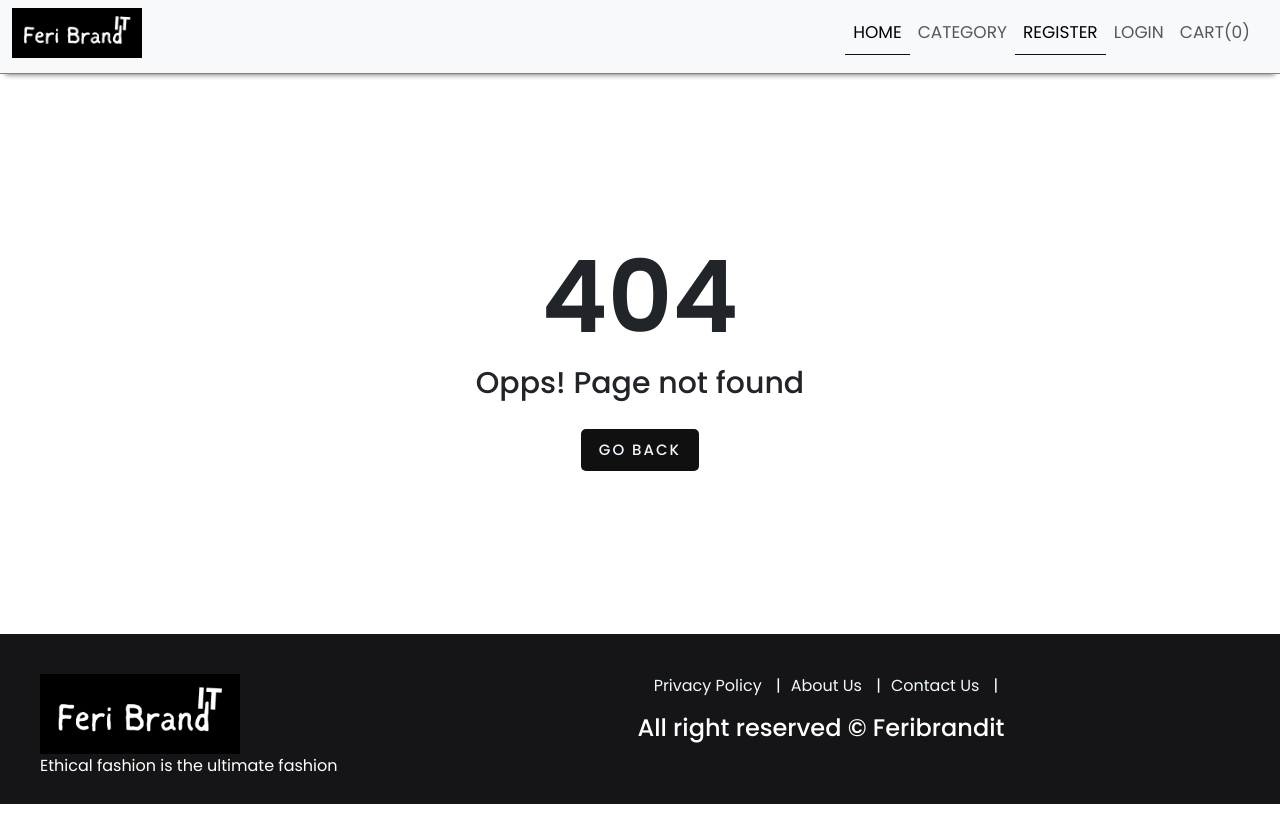
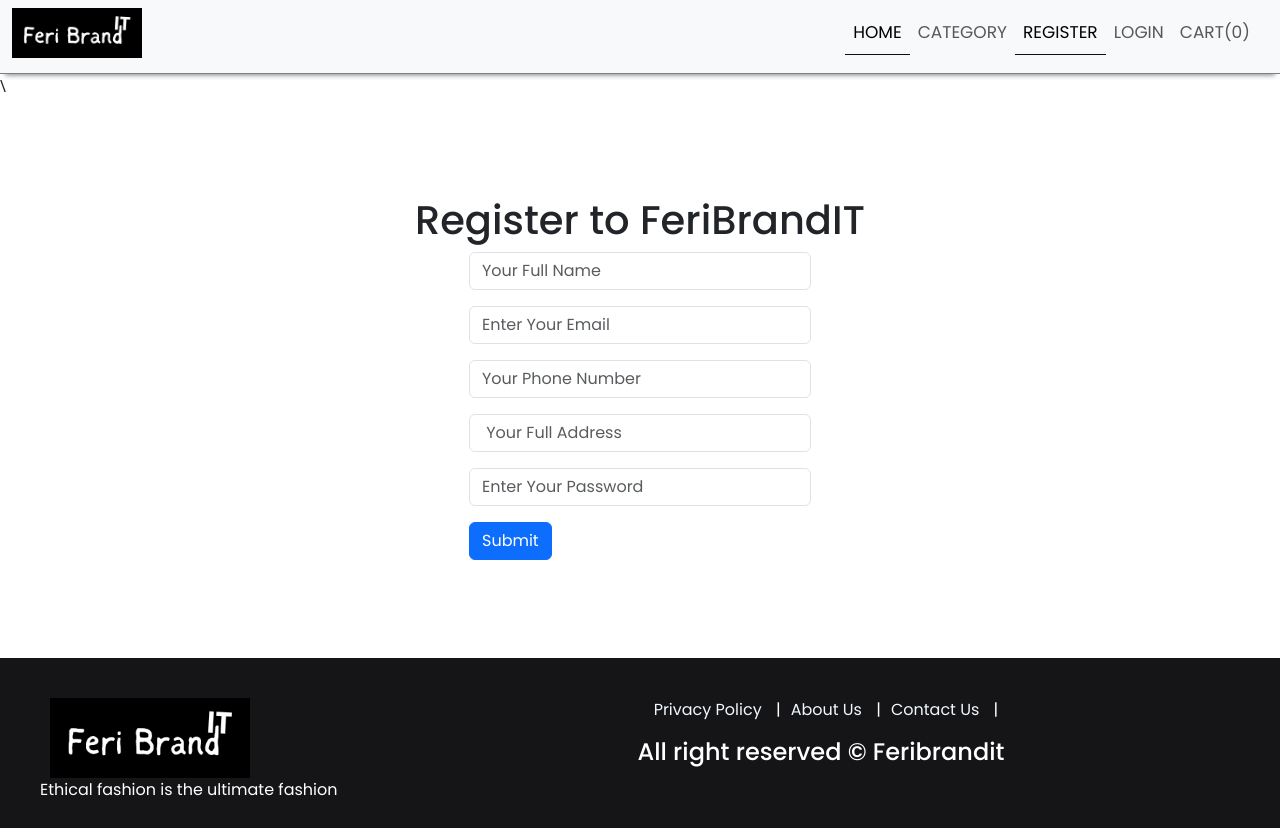
Before and after one commit to Aryal-rajiv/Feribrandit-API, a React (Create React App) app in the folder client/: page /register in a window 1280 px wide. Before the commit this address had no page. Before the commit the page ends 804 px from the top, so only its background shows below. Built offline with nearby package versions, Linux system fonts and the light colour scheme.

Commit message:
Register logic and SEO

```diff
--- a/client/package.json
+++ b/client/package.json
@@ -7,11 +7,14 @@
     "@testing-library/jest-dom": "^6.9.1",
     "@testing-library/react": "^16.3.1",
     "@testing-library/user-event": "^13.5.0",
+    "axios": "^1.13.2",
     "react": "^19.2.3",
     "react-dom": "^19.2.3",
+    "react-helmet": "^6.1.0",
     "react-icons": "^5.5.0",
     "react-router-dom": "^7.11.0",
     "react-scripts": "5.0.1",
+    "react-toastify": "^11.0.5",
     "web-vitals": "^2.1.4"
   },
   "scripts": {
--- a/client/public/index.html
+++ b/client/public/index.html
@@ -9,7 +9,7 @@
       name="description"
       content="Web site created using create-react-app"
     />
-    <link rel="apple-touch-icon" href="%PUBLIC_URL%/logo192.png" />
+    <link rel="apple-touch-icon" href="%PUBLIC_URL%/assets/images/Ferisvg.svg" />
     <!--
       manifest.json provides metadata used when your web app is installed on a
       user's mobile device or desktop. See https://developers.google.com/web/fundamentals/web-app-manifest/
--- a/client/src/App.js
+++ b/client/src/App.js
@@ -4,11 +4,16 @@ import About from "./pages/About";
 import Contact from "./pages/Contact";
 import Policy  from "./pages/Policy";
 import PageNotFound from "./pages/PageNotFound";
+import Register from "./pages/Auth/Register";
+import { ToastContainer } from 'react-toastify';
+import 'react-toastify/dist/ReactToastify.css';
+
 function App() {
   return (
       <>
         <Routes>
             <Route path="/" element={<Home />} />
+            <Route path="/register" element = {<Register />} />
             <Route path="/about" element = {<About />} />
             <Route path="/contact" element = {<Contact />} />
             <Route path="/policy" element = {<Policy />} />
--- a/client/src/components/layouts/Footer.js
+++ b/client/src/components/layouts/Footer.js
@@ -6,7 +6,8 @@ const Footer = () => {
     <div className="footer">
 
       <div className="footer-left">
-           <img src="../assets/images/Ferilogo.png" alt="logo" width="200px" height="80px"></img>
+           <Link to="/">
+           <img src="../assets/images/Ferilogo.png" alt="logo" width="200px" height="80px"></img></Link>
            <p>Ethical fashion is the ultimate fashion</p>
       </div>
 
--- a/client/src/components/layouts/Header.js
+++ b/client/src/components/layouts/Header.js
@@ -12,7 +12,7 @@ const Header = () => {
           <div className="collapse navbar-collapse" id="navbarTogglerDemo01">
 
             <Link to="/" className="navbar-brand" href="#">
-                <img src="../assets/images/Ferilogo.png" alt="logo"  className="nav-logo" /></Link>
+                <img src="../assets/images/Ferilogo.png" alt="logo" /></Link>
 
             <ul className="navbar-nav ms-auto mb-2 mb-lg-0">
               <li className="nav-item">
--- a/client/src/components/layouts/Layout.js
+++ b/client/src/components/layouts/Layout.js
@@ -1,17 +1,36 @@
 import React from 'react';
 import Header from './Header';
 import Footer from './Footer';
+import {Helmet} from 'react-helmet';
+  import { ToastContainer } from 'react-toastify';
 
-const Layout = ({children}) => {
+
+const Layout = ({children, title, description, keyword, author}) => {
   return (
     <div>
+        <Helmet>
+              <meta charSet="utf-8" />
+                <title>{title}</title>
+                <meta name="description" content={description} />
+                <meta name="keywords" content={keyword} />
+                <meta name="author" content={author} />
+
+        </Helmet>
         <Header/>
-        <main style={{ minHeight: "70vh" }}>
+        <main style={{ minHeight: "70vh" }}>\
+             <ToastContainer/>
              {children}
         </main>
         <Footer/>
     </div>
-  )
-}
+  );
+};
+
+Layout.defaultProps ={
+  title: "FeribrandIT- REthical fashion",
+  description: "We provide curlty free rebranded fashion products",
+  keyword: "fashion, ethical fashion, feribrandit",
+  author: "Aryal Rajiv"
+};
 
 export default Layout
--- a/client/src/index.css
+++ b/client/src/index.css
@@ -131,3 +131,13 @@
   line-height: 28px;
   text-align: justify;
   }
+
+  /*=====================Register Page Styles ==================*/
+  .register{
+    display: flex;
+    justify-content:center;
+    align-items:center;
+    height: 70vh;
+    font-family: "Poppins", sans-serif;
+    flex-direction: column;
+  }
--- a/client/src/pages/About.js
+++ b/client/src/pages/About.js
@@ -3,7 +3,7 @@ import Layout from '../components/layouts/Layout'
 
 const About = () => {
   return (
-    <Layout>
+    <Layout  title={"About Us - Feribrandit"}>
       <div className="row aboutus">
 
           <div className="col-md-6">
--- /dev/null
+++ b/client/src/pages/Auth/Register.js
@@ -0,0 +1,89 @@
+import React, { useState} from 'react';
+import Layout from '../../components/layouts/Layout';
+import {toast} from 'react-toastify';
+
+
+const Register = () => {
+
+                const [name, setName] = useState("")
+                const [email, setEmail] = useState("")
+                const [password, setPassword] = useState("")
+                const [phone, setPhone] = useState("")
+                const [address, setAddress] = useState("")
+
+                const handleSubmit = (e) => {
+                    e.preventDefault();
+                    console.log(name, email, password, phone, address);
+                    toast.success("Registered Successfully");
+                };
+
+  return (
+       <>
+       <Layout title= {"Register - FeriBrandIT"}>
+
+            <div className="register">
+                <h1>Register to FeriBrandIT</h1>
+                    <form onSubmit={handleSubmit}>
+                    <div className="mb-3">
+                        <input type="text"
+                             className="form-control"
+                             value= { name }
+                             onChange={ (e)=> setName(e.target.value)}
+                             id="name1"
+                             aria-describedby="emailHelp"
+                            placeholder="Your Full Name"
+                            required
+                        />
+                    </div>
+                    <div className="mb-3">
+                        <input type="email"
+                             className="form-control"
+                             value={ email }
+                             onChange={ (e)=> setEmail(e.target.value)}
+                             id="exampleInputEmail1"
+                            placeholder="Enter Your Email"
+                            required
+                        />
+                    </div>
+
+                    <div className="mb-3">
+                        <input type="text"
+                             className="form-control"
+                             value = { phone }
+                             onChange = { (e)=> setPhone(e.target.value)}
+                             id="phone1"
+                            placeholder="Your Phone Number"
+                            required
+                        />
+                    </div>
+
+                    <div className="mb-3">
+                        <input type="text"
+                             className="form-control"
+                             id="address1"
+                                value = { address}
+                                onChange={ (e)=> setAddress(e.target.value)}
+                            placeholder=" Your Full Address"
+                            required
+                        />
+                    </div>
+
+                    <div className="mb-3">
+                        <input type="password"
+                        className="form-control"
+                         value = { password}
+                         onChange={ (e)=> setPassword(e.target.value)}
+                         id="exampleInputPassword1"
+                         placeholder="Enter Your Password"
+                         required
+                        />
+                    </div>
+                    <button type="submit" className="btn btn-primary">Submit</button>
+                    </form>
+            </div>
+       </Layout>
+       </>
+  );
+};
+
+export default Register;
--- a/client/src/pages/Contact.js
+++ b/client/src/pages/Contact.js
@@ -4,7 +4,7 @@ import { BiMailSend, BiPhoneCall, BiSupport  } from 'react-icons/bi';
 
 const Contact = () => {
   return (
-    <Layout>
+    <Layout title={"Contact Us - Feribrandit"}>
         <div className="row contactus">
 
             <div className="col-md-6">
```
Also changed, not shown: client/src/pages/Auth/Login.js (added, +14 -0 lines), client/public/assets/images/Ferisvg.png (deleted), client/public/manifest.json, 1 other file (tests, documents, lock files or other folders).
